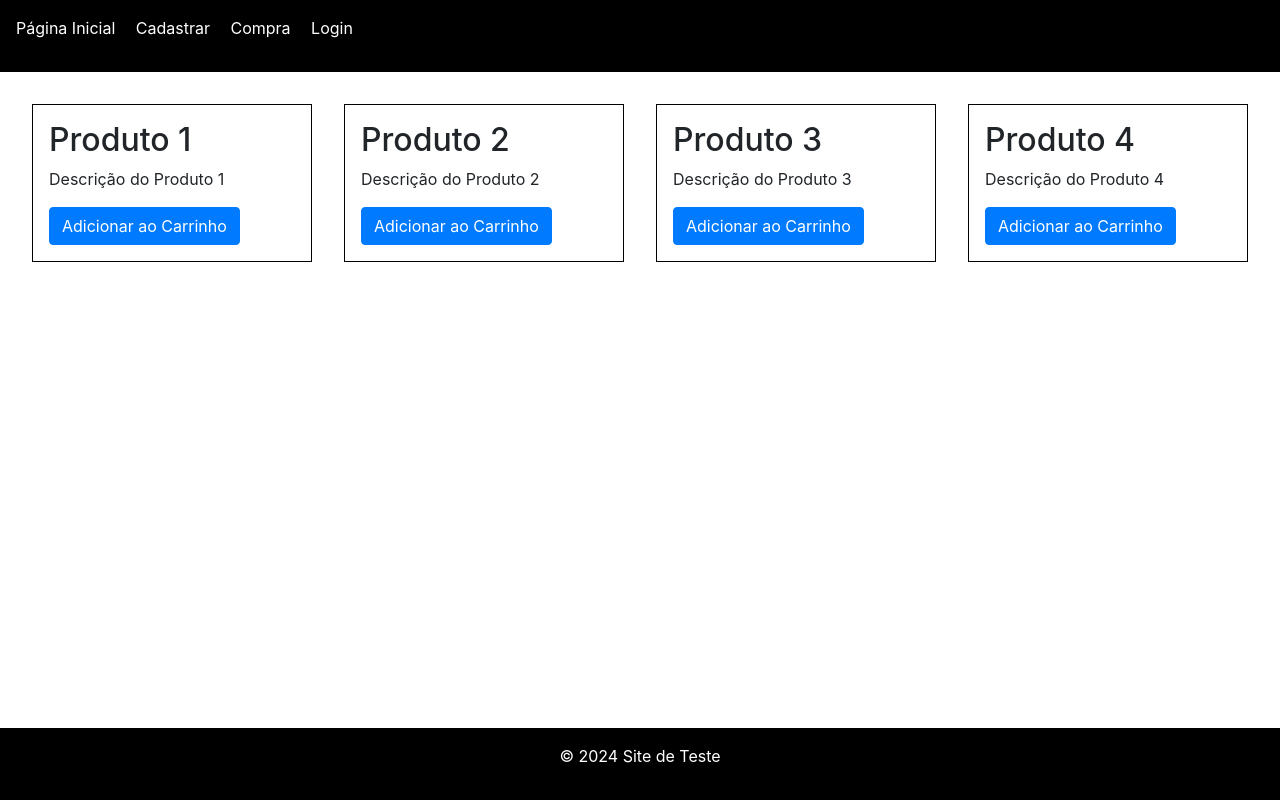
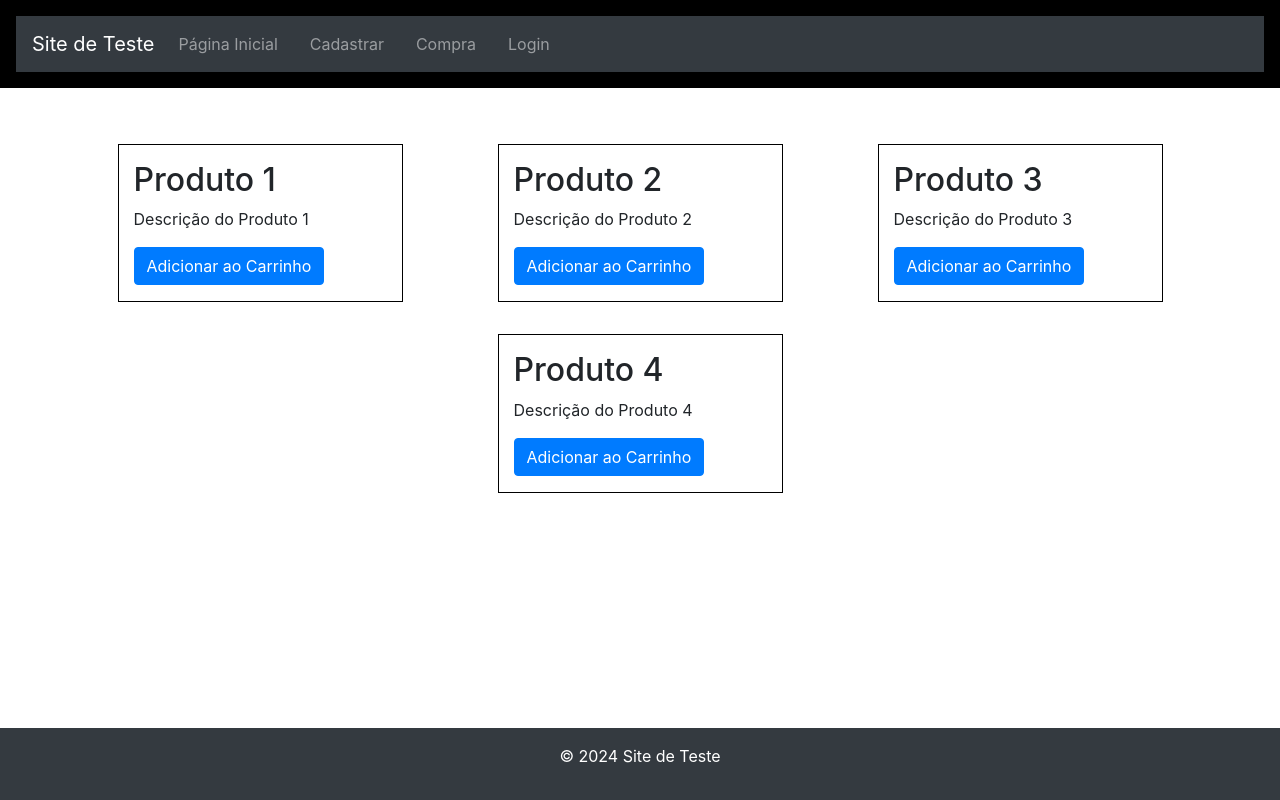
Before and after one commit to Rai-Pereira/pixel-test, a plain HTML site: page index.html in a window 1280 px wide. Drawn offline with nearby package versions, Linux system fonts and the light colour scheme.

Commit message:
Update index.html

```diff
--- a/index.html
+++ b/index.html
@@ -26,43 +26,57 @@ src="https://www.facebook.com/tr?id=3243382882462185&ev=PageView&noscript=1"
 </head>
 <body>
     <header>
-        <nav>
-            <ul>
-                <li><a href="index.html">Página Inicial</a></li>
-                <li><a href="register.html">Cadastrar</a></li>
-                <li><a href="purchase.html">Compra</a></li>
-                <li><a href="login.html">Login</a></li>
+        <nav class="navbar navbar-expand-lg navbar-dark bg-dark">
+            <a class="navbar-brand" href="#">Site de Teste</a>
+            <button class="navbar-toggler" type="button" data-toggle="collapse" data-target="#navbarNav" aria-controls="navbarNav" aria-expanded="false" aria-label="Toggle navigation">
+                <span class="navbar-toggler-icon"></span>
+            </button>
+            <div class="collapse navbar-collapse" id="navbarNav">
+                <ul class="navbar-nav">
+                    <li class="nav-item">
+                        <a class="nav-link" href="index.html">Página Inicial</a>
+                    </li>
+                    <li class="nav-item">
+                        <a class="nav-link" href="register.html">Cadastrar</a>
+                    </li>
+                    <li class="nav-item">
+                        <a class="nav-link" href="purchase.html">Compra</a>
+                    </li>
+                    <li class="nav-item">
+                        <a class="nav-link" href="login.html">Login</a>
+                    </li>
                 </ul>
+            </div>
         </nav>
     </header>
-    <main>
+    <main class="container mt-4">
         <div id="message-container" class="alert alert-success d-none" role="alert">
             Adicionado ao carrinho com sucesso!
         </div>
-        <section class="products">
-            <div class="product">
+        <section class="products row">
+            <div class="product col-12 col-md-6 col-lg-3">
                 <h2>Produto 1</h2>
                 <p>Descrição do Produto 1</p>
                 <button onclick="addToCart('Produto 1')" class="btn btn-primary">Adicionar ao Carrinho</button>
             </div>
-            <div class="product">
+            <div class="product col-12 col-md-6 col-lg-3">
                 <h2>Produto 2</h2>
                 <p>Descrição do Produto 2</p>
                 <button onclick="addToCart('Produto 2')" class="btn btn-primary">Adicionar ao Carrinho</button>
             </div>
-            <div class="product">
+            <div class="product col-12 col-md-6 col-lg-3">
                 <h2>Produto 3</h2>
                 <p>Descrição do Produto 3</p>
                 <button onclick="addToCart('Produto 3')" class="btn btn-primary">Adicionar ao Carrinho</button>
             </div>
-            <div class="product">
+            <div class="product col-12 col-md-6 col-lg-3">
                 <h2>Produto 4</h2>
                 <p>Descrição do Produto 4</p>
                 <button onclick="addToCart('Produto 4')" class="btn btn-primary">Adicionar ao Carrinho</button>
             </div>
         </section>
     </main>
-    <footer>
+    <footer class="bg-dark text-white text-center py-3">
         <p>&copy; 2024 Site de Teste</p>
     </footer>
     <script src="script.js"></script>
```
Lines whose indentation alone changed are shown as unchanged.
